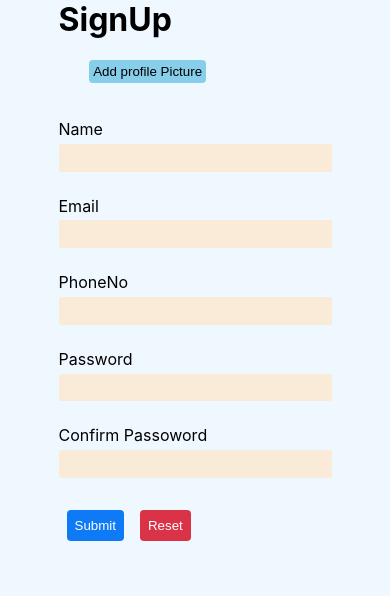
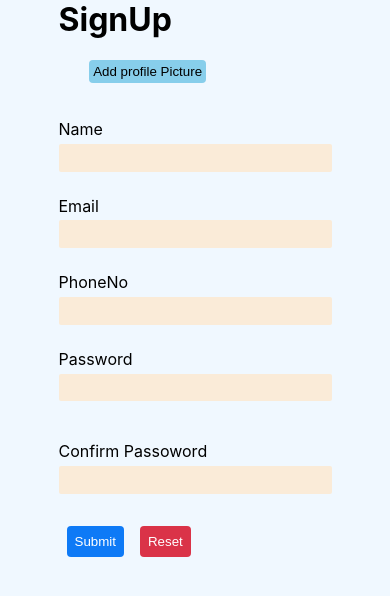
Before and after one commit to smeekas/react-practical8, a React (Create React App) app: page /signup in a window 390 px wide. Shown: the top 596 px of the page. Built offline with nearby package versions, Linux system fonts and the light colour scheme; the HTML template or start-up script is replaced by a standard one.

Commit message:
fix: styling fix

```diff
--- a/src/components/Form/Form.module.css
+++ b/src/components/Form/Form.module.css
@@ -109,7 +109,7 @@ form {
 }
 @media screen and (max-width: 566px) {
   .password {
-    padding-bottom: 2.1rem;
+    padding-bottom: 2.5rem !important;
   }
   .password  p{
     bottom: 5%;
```
